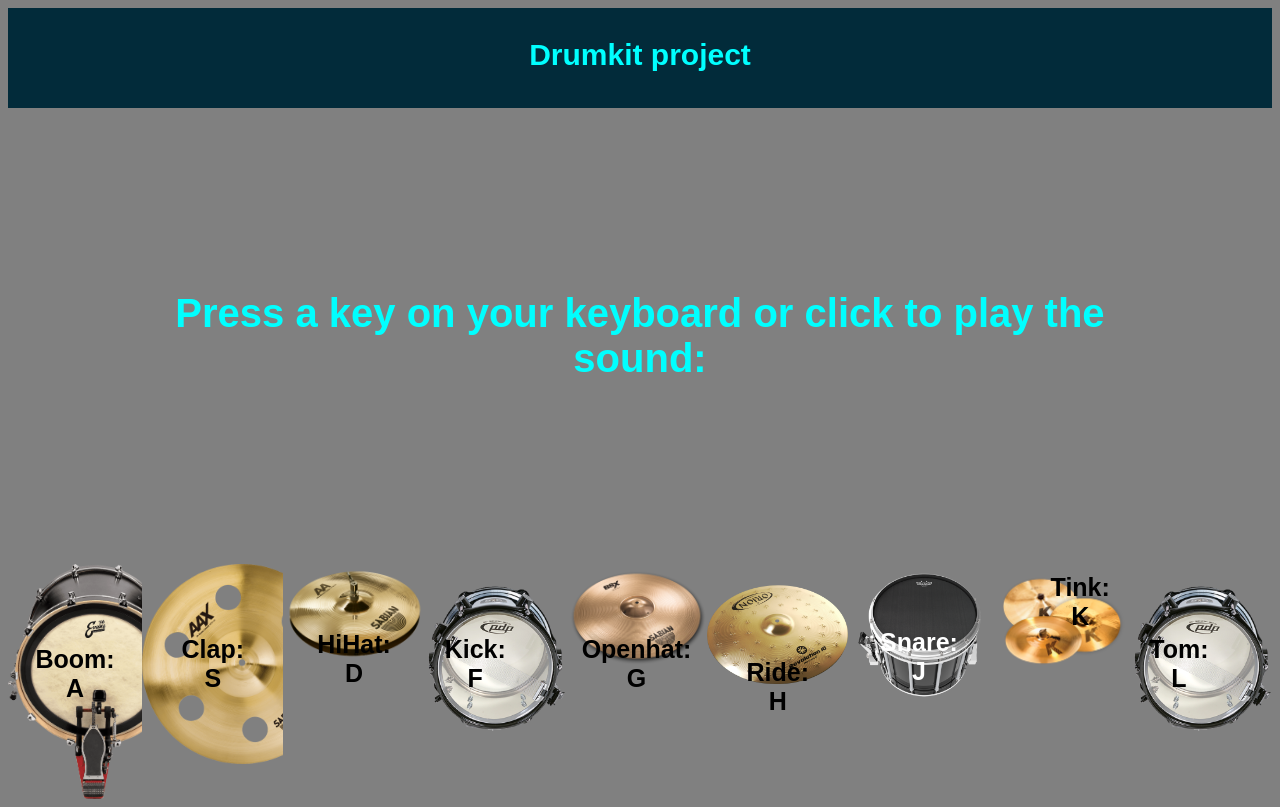
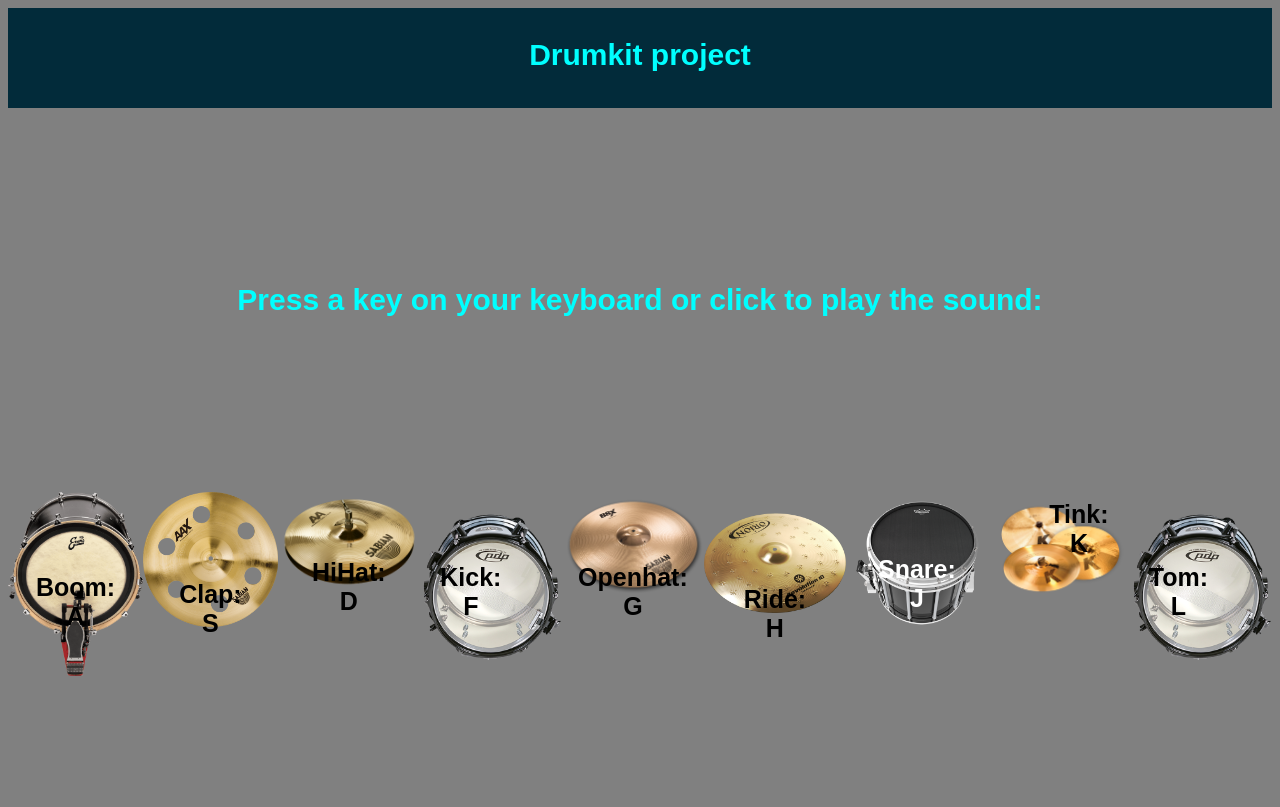
Before and after one commit to Eddieval2022/Drumkit-challenge, a plain HTML site: page index.html in a window 1280 px wide. Drawn offline with Linux system fonts and the light colour scheme.

Commit message:
layout and m.query

```diff
--- a/app.js
+++ b/app.js
@@ -20,6 +20,7 @@ const tomClick = document.getElementById("tom1");
 
 window.addEventListener("keydown", (e) => {
   if (e.key == "a") {
+    boomClick.style.transform = scale(1.5);
     boom.play();
     boom.currentTime = 0;
   } else if (e.key == "f") {
@@ -97,3 +98,8 @@ tomClick.addEventListener("click", () => {
   tom.play();
   tom.currentTime = 0;
 });
+// const BoomImg = document.getElementById("boom1");
+
+// BoomImg.addEventListener("click" () => {
+//   BoomImg.style.transform = sca
+// })
--- a/style.css
+++ b/style.css
@@ -19,10 +19,10 @@ h1 {
 h2 {
   padding: 150px;
   color: aqua;
-  font-size: 40px;
+  font-size: 30px;
 }
 
-.event {
+.event  {
   display: flex;
   justify-content: space-evenly;
   font-weight: 700;
@@ -35,7 +35,8 @@ h2 {
   width: 190px;
   height: 235px;
   background-image: url(kickdrum.png);
-  background-size: cover;
+  background-size: contain;
+  background-repeat: no-repeat;
 }
 .box-boom p {
   margin-bottom: 40px;
@@ -44,23 +45,24 @@ h2 {
   display: flex;
   justify-content: center;
   align-items: center;
-  width: 200px;
-  height: 200px;
+  width: 190px;
+  height: auto;
   background-image: url(crash.png);
-  background-size: cover;
+  background-size: contain;
+  background-repeat: no-repeat;
 }
 .box-hihat {
   display: flex;
   justify-content: center;
   align-items: center;
   width: 200px;
-  height: 200px;
+  height: auto;
   background-image: url(hihat.png);
   background-size: contain;
   background-repeat: no-repeat;
 }
 .box-hihat p {
-  margin-bottom: 35px;
+  margin-bottom: 70px;
 }
 
 .box-kick {
```
